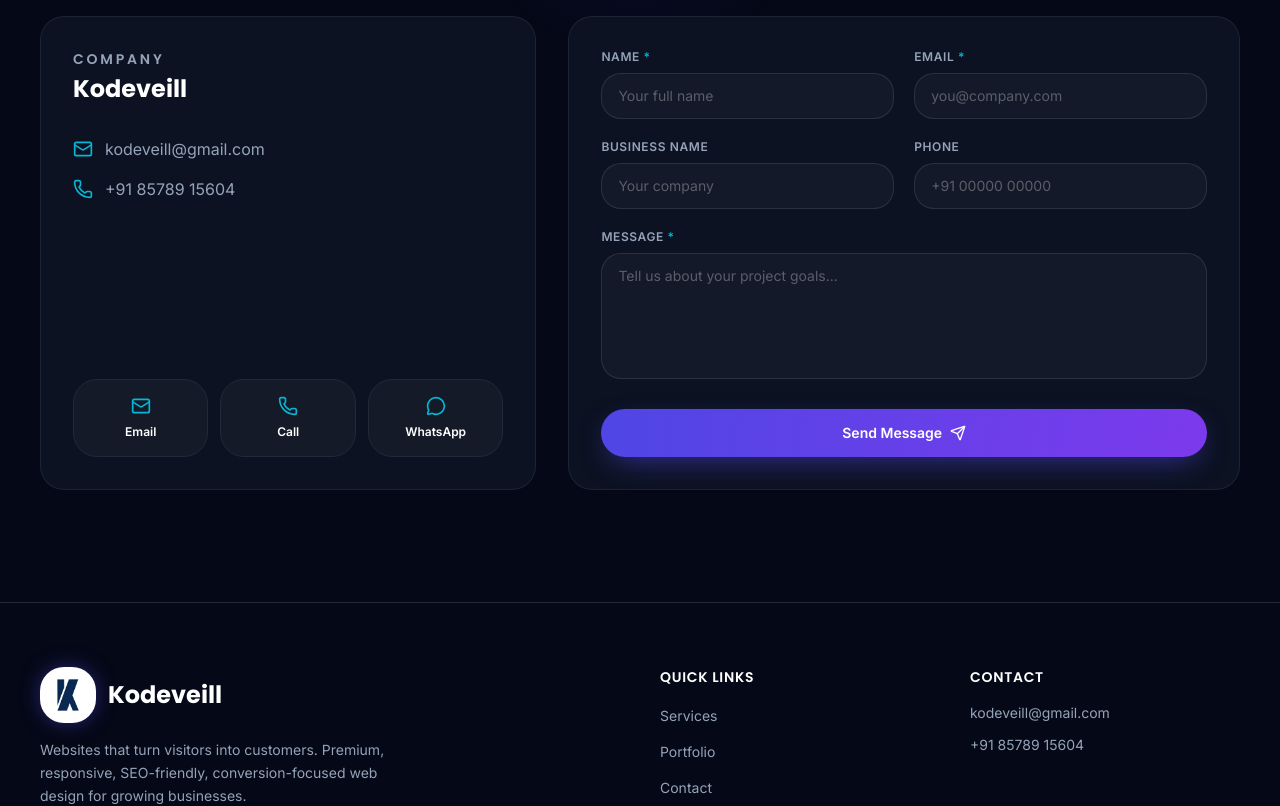
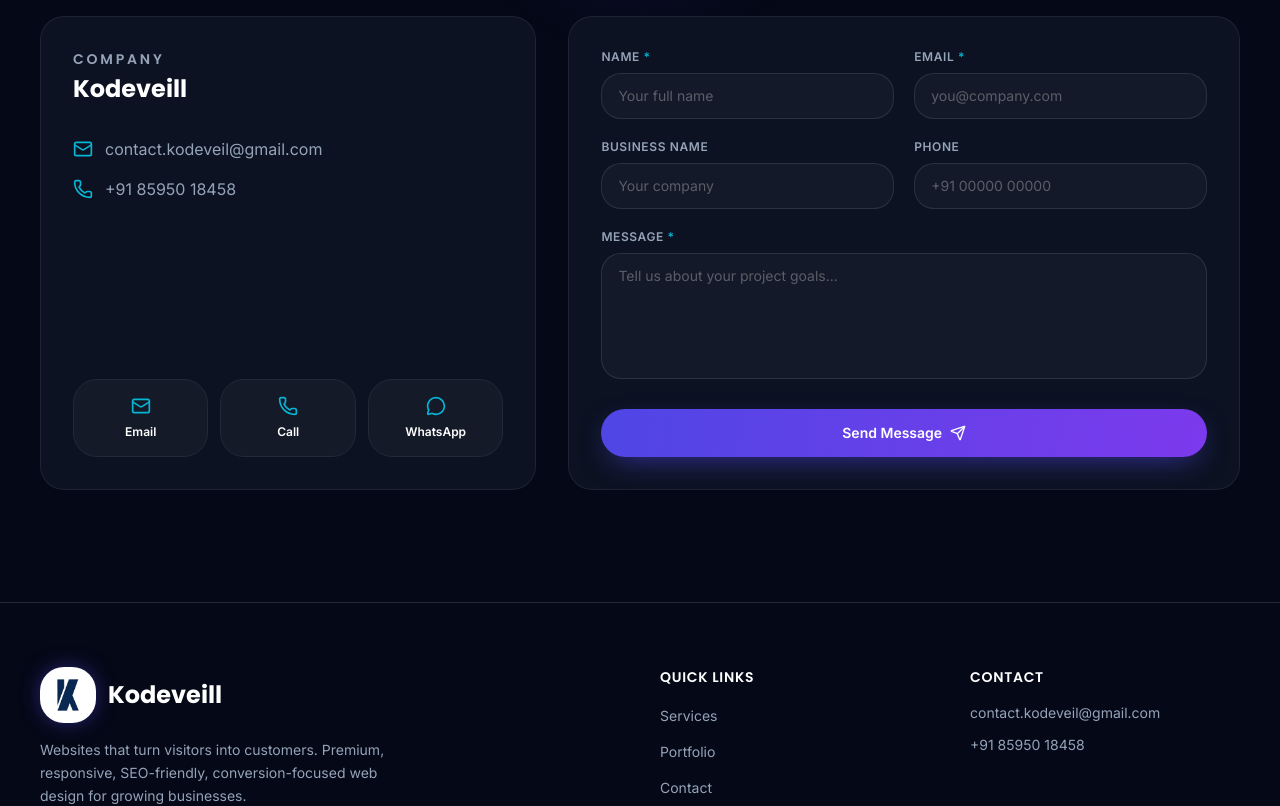
Before and after one commit to hashmiii14/Kodeveill, a React (Create React App) app in the folder frontend/: page / in a window 1280 px wide. Shown: the part 9060-9866 px from the top of the page. Built offline with nearby package versions, Linux system fonts and the light colour scheme.

Commit message:
Update contact phone number and email address

```diff
--- a/frontend/public/index.html
+++ b/frontend/public/index.html
@@ -42,8 +42,9 @@
           "name": "Kodeveill",
           "description": "Premium website design and development agency creating modern, responsive, SEO-friendly, conversion-focused websites for businesses.",
           "url": "https://kodeveill.netlify.app/",
-          "email": "kodeveill@gmail.com",
-          "telephone": "+91-85789-15604",
+          "email": "contact.kodeveil@gmail.com",
+          "telephone": "+91-85950-18458",
+
           "slogan": "Websites That Turn Visitors Into Customers.",
           "areaServed": "Worldwide",
           "priceRange": "$$"
--- a/frontend/src/data/content.js
+++ b/frontend/src/data/content.js
@@ -182,11 +182,12 @@ export const FAQS = [
 
 export const CONTACT = {
   company: "Kodeveill",
-  email: "kodeveill@gmail.com",
-  phone: "+91 85789 15604",
-  phoneRaw: "+918578915604",
-  whatsapp: "https://wa.me/918578915604",
+  email: "contact.kodeveil@gmail.com",
+  phone: "+91 85950 18458",
+  phoneRaw: "+918595018458",
+  whatsapp: "https://wa.me/918595018458",
 };
+
 
 export const SOCIALS = [
   { label: "LinkedIn", href: "#", icon: "linkedin" },
```
